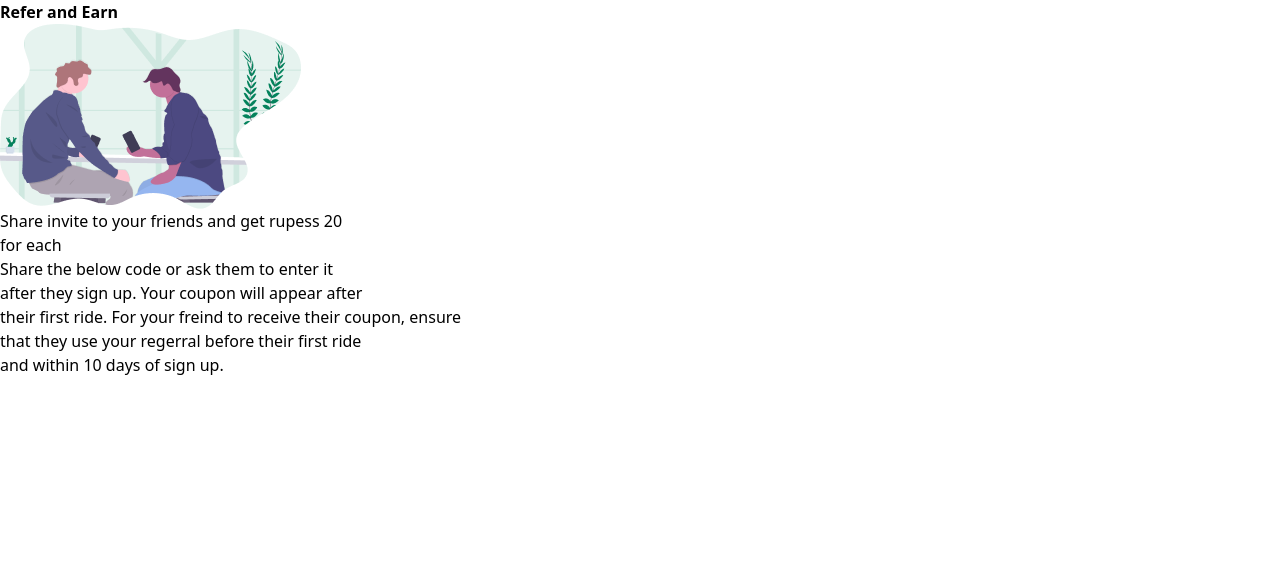
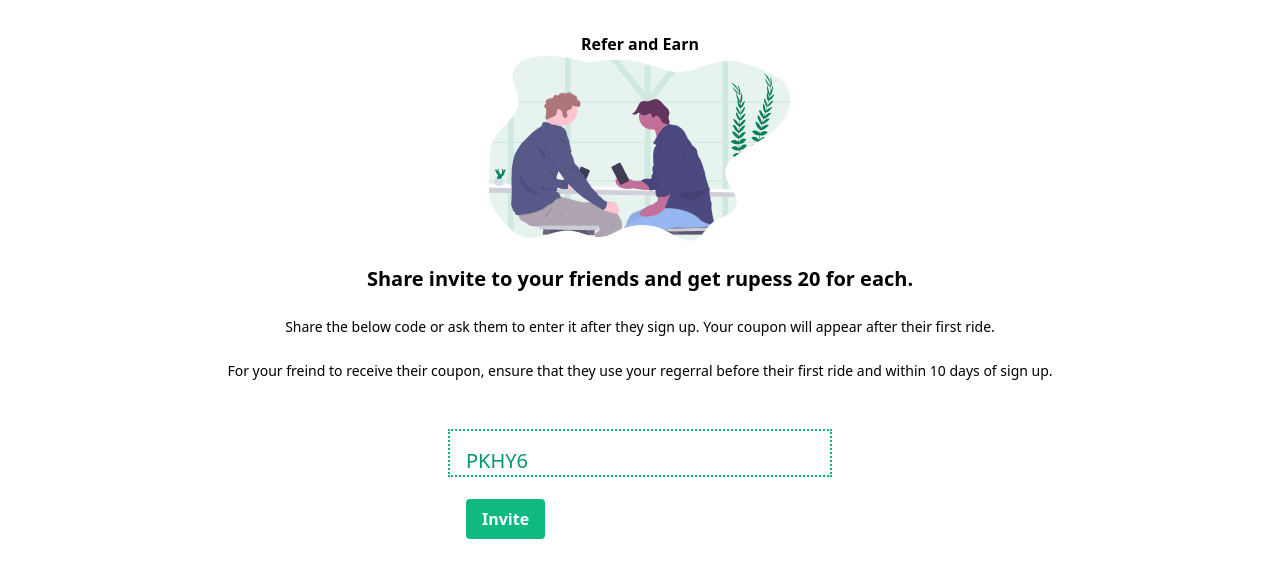
Before and after one commit to BikashSingh-GitHub/Tailwindcss, a plain HTML site: page src/index.html in a window 1280 px wide. Drawn offline with nearby package versions, Linux system fonts and the light colour scheme.

Commit message:
Update index.html

```diff
--- a/src/index.html
+++ b/src/index.html
@@ -4,15 +4,24 @@
   <meta charset="UTF-8">
   <meta name="viewport" content="width=device-width, initial-scale=1.0">
   <link href="/dist/output.css" rel="stylesheet">
+  <link href=
+  "https://unpkg.com/tailwindcss@^1.0/dist/tailwind.min.css"
+                rel="stylesheet" />
 </head>
 <body>
-  <h1 class="text-0x1  font-bold">
+  <div class=" p-8 flex flex-col justify-center items-center">
+  <h1 class="text-5x5  font-bold">
     Refer and Earn </h1>
-    <img src="refer.png" alt="Girl in a jacket">
-    <p>Share invite to your friends and get rupess 20<br> for each</p>
-    <p>Share the below code or ask them to enter it <br>after they sign up. Your coupon will appear after <br> their first ride.
+    <img src="refer.png"  alt="refer and earn"><br>
+    <p class="font-semibold text-xl">Share invite to your friends and get rupess 20 for each.</p><br>
 
-      For your freind to receive their coupon, ensure<br> that they use your regerral before their first ride <br>and within 10 days of sign up.</p>
+    <p class="font-light text-sm">Share the below code or ask them to enter it after they sign up. Your coupon will appear after their first ride.</p><br>
 
+    <p class="font-light text-sm"> For your freind to receive their coupon, ensure that they use your regerral before their first ride and within 10 days of sign up.</p><br><br>
+    <div class="border-dotted border-2 h-12 w-96 p-4 border-green-500"> <p class="text-xl text-green-600" >PKHY6</p><br>
+      <button class="bg-green-500 hover:bg-blue-700 text-white font-bold py-2 px-4 rounded">
+        Invite
+      </button>
+    </div>
 </body>
 </html>
```
